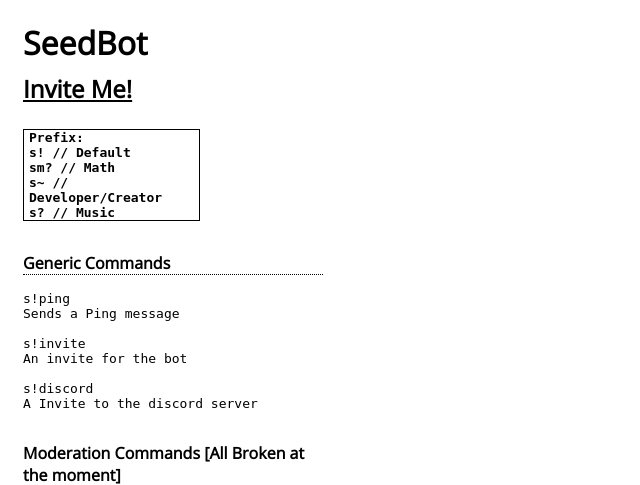
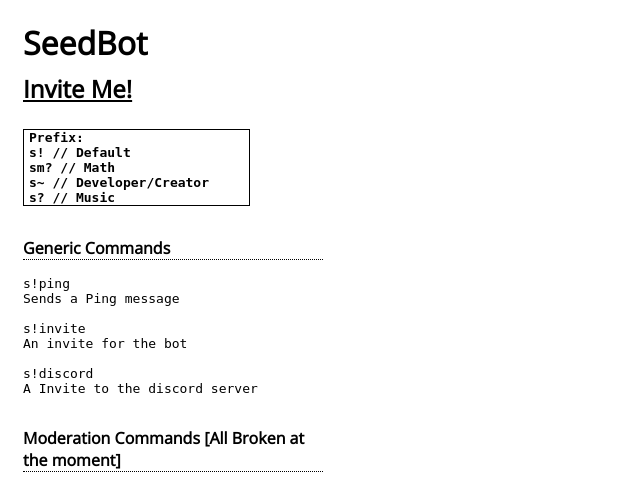
Before and after one commit to DARiOXdotclub/jylesdotclub, a PHP site: page /seedbot/index.html in a window 1280 px wide. Shown: the top 485 px of the page, without its empty margins (0-640 px from the left). Run offline with PHP 8.4, Linux system fonts and the light colour scheme.

Commit message:
Fixed Prefix Box Width

```diff
--- a/seedbot/style.css
+++ b/seedbot/style.css
@@ -10,7 +10,7 @@ body{
   padding-left: 15px;
 }
 .prefix{
-  width:170px;
+  width:220px;
   padding-left: 5px;
   border: solid 1px black;
 }
```
